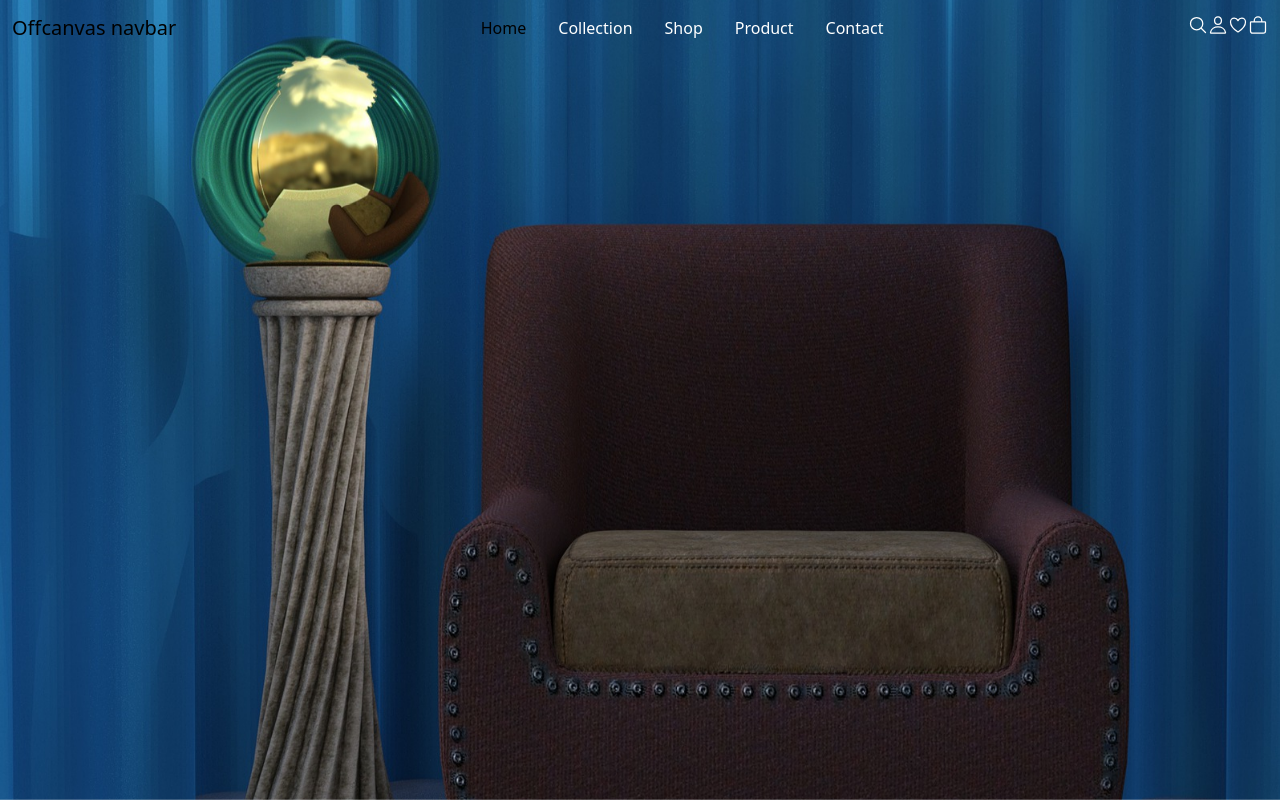
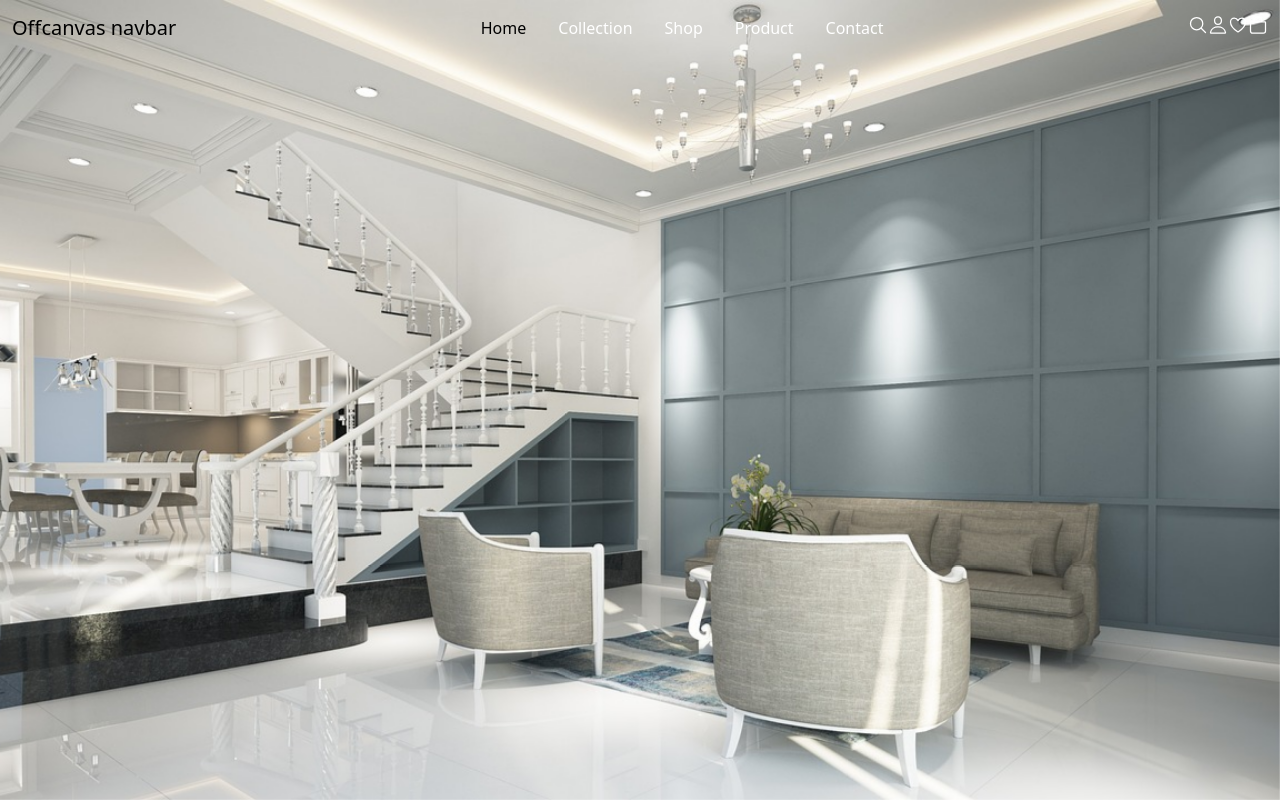
Before and after one commit to RahulMPoul/e-commerce-website, a plain HTML site: page index.html in a window 1280 px wide. Drawn offline with nearby package versions, Linux system fonts and the light colour scheme.

Commit message:
bg image change

```diff
--- a/index.html
+++ b/index.html
@@ -54,7 +54,7 @@
   <div class="swiper mySwiper">
     <div class="swiper-wrapper">
       <div class="swiper-slide">
-        <img src="./chair.jpg" alt="">
+        <img src="./interior.jpg" alt="interior">
       </div>
 
     </div>
```
